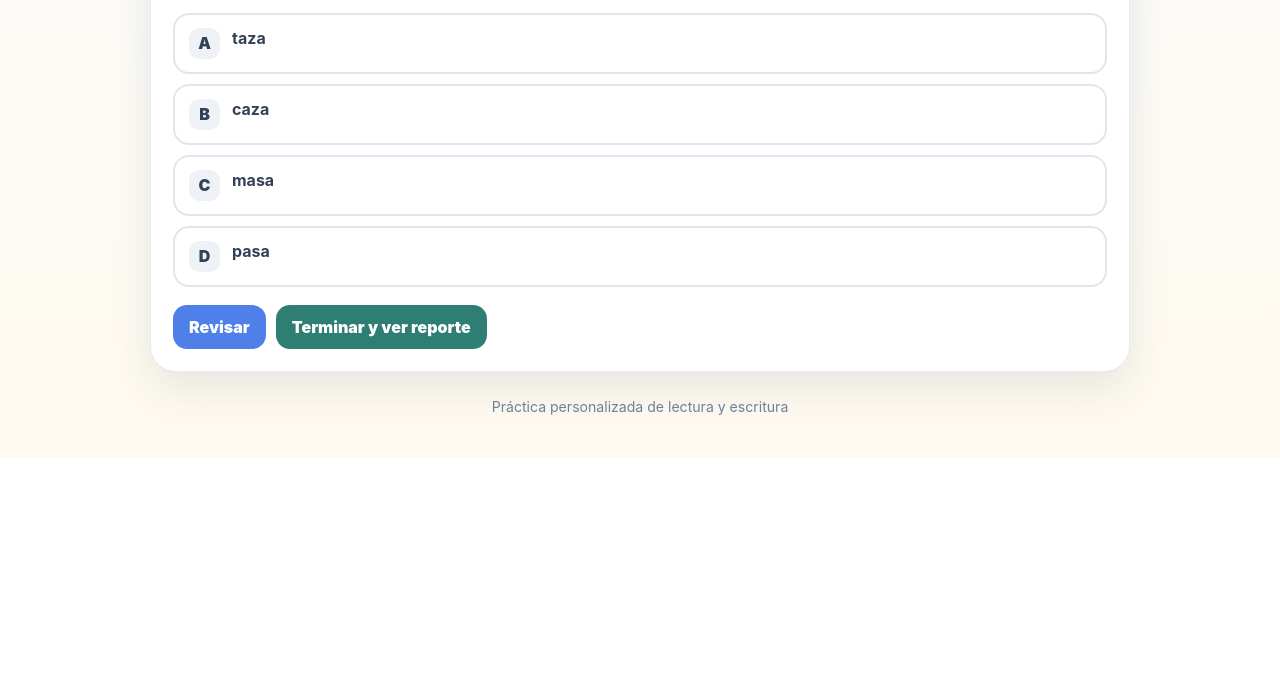
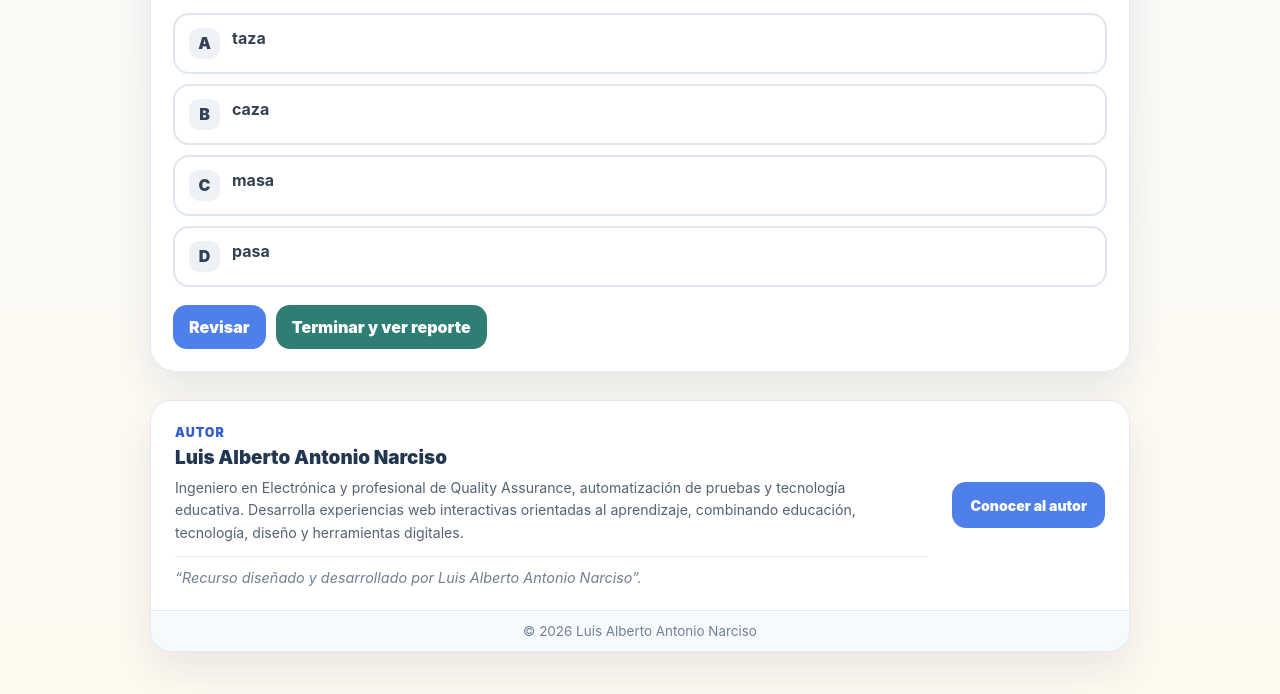
Before and after one commit to narciso1516/Primaria.Educative, a plain HTML site: page Rosalia_Practica_Lectura_Escritura_45_Mejorada.html in a window 1280 px wide. Shown: the part 638-1332 px from the top of the page. Before the commit the page ends 1095 px from the top, so only its background shows below. Drawn offline with Linux system fonts and the light colour scheme.

Commit message:
Quitar nombre de Rosalía y agregar footer profesional del autor

```diff
--- a/Rosalia_Practica_Lectura_Escritura_45_Mejorada.html
+++ b/Rosalia_Practica_Lectura_Escritura_45_Mejorada.html
@@ -3,7 +3,7 @@
 <head>
 <meta charset="UTF-8">
 <meta name="viewport" content="width=device-width, initial-scale=1.0">
-<title>Rosalía · Práctica de lectura y escritura</title>
+<title>Práctica de lectura y escritura</title>
 <style>
 :root{--azul:#4f7fe8;--azul2:#315fca;--verde:#4b9b63;--verde2:#2f7e73;--amarillo:#f3b51b;--tinta:#23364f;--gris:#64748b;--borde:#e5eaf1;--sombra:0 18px 42px rgba(35,54,79,.10)}
 *{box-sizing:border-box} body{margin:0;font-family:Inter,system-ui,-apple-system,"Segoe UI",sans-serif;background:linear-gradient(180deg,#f6fbff,#fffaf0);color:var(--tinta);min-height:100vh}
@@ -19,15 +19,37 @@ h1{font-size:clamp(1.8rem,4vw,3rem);line-height:1.02;margin:12px 0 8px}.hero p,.
 .dictation-box{background:linear-gradient(135deg,#fffaf0,#f7fbff);border:1px dashed #cfd9e6;border-radius:20px;padding:18px}.notebook{font-size:3rem}.listen-count{font-size:.88rem;color:var(--gris);margin-top:9px}.finish-note{background:#fff4d9;border:1px solid #f4d58a;border-radius:18px;padding:16px;margin-top:14px}
 .report{display:none;margin-top:18px}.report.show{display:block}.scoregrid{display:grid;grid-template-columns:repeat(3,1fr);gap:12px;margin:16px 0}.score{background:#f7fafc;border:1px solid var(--borde);border-radius:18px;padding:16px;text-align:center}.score strong{display:block;font-size:1.7rem;color:var(--azul2)}
 .result-list{display:grid;gap:8px}.result-row{display:grid;grid-template-columns:46px 1fr auto;gap:10px;align-items:center;padding:10px 12px;border:1px solid var(--borde);border-radius:13px}.bad{color:#b13e3e;font-weight:900}footer{text-align:center;color:#718096;font-size:.88rem;margin:26px 0}
+.lan-author-footer{margin:28px 0 0;border:1px solid var(--borde);border-radius:22px;overflow:hidden;background:#fff;color:var(--tinta);box-shadow:var(--sombra);text-align:left}
+.lan-author-footer__inner{display:grid;grid-template-columns:minmax(0,1fr) auto;gap:24px;align-items:center;padding:24px}
+.lan-author-footer__eyebrow{margin:0 0 6px;color:var(--azul2);font-size:.78rem;font-weight:900;letter-spacing:.08em;text-transform:uppercase}
+.lan-author-footer__name{margin:0 0 8px;font-size:1.18rem;font-weight:950;color:var(--tinta)}
+.lan-author-footer__description{margin:0;color:#536273;line-height:1.6;max-width:720px}
+.lan-author-footer__quote{margin:12px 0 0;padding-top:12px;border-top:1px solid var(--borde);color:#718096;font-size:.9rem;font-style:italic}
+.lan-author-footer__button{display:inline-flex;align-items:center;justify-content:center;min-height:46px;padding:12px 18px;border-radius:14px;background:var(--azul);color:#fff;text-decoration:none;font-weight:900;white-space:nowrap;transition:transform .18s ease,background .18s ease}
+.lan-author-footer__button:hover{background:var(--azul2);transform:translateY(-1px)}
+.lan-author-footer__bottom{padding:12px 24px;border-top:1px solid var(--borde);background:#f7fafc;text-align:center;color:#718096;font-size:.84rem}
+@media(max-width:650px){.lan-author-footer__inner{grid-template-columns:1fr;padding:18px}.lan-author-footer__button{width:100%}.lan-author-footer__bottom{padding:11px 18px}}
 @media(max-width:650px){.wrap{width:min(100% - 18px,980px);margin-top:12px}.hero,.card{padding:17px;border-radius:21px}.tabs{gap:6px}.tab{font-size:.83rem;padding:11px 6px}.toprow{flex-direction:column}.scoregrid{grid-template-columns:1fr}}
 </style>
 </head>
 <body>
 <div class="wrap">
-<section class="hero"><span class="kicker">📚 Práctica personalizada</span><h1>Rosalía · lectura y escritura</h1><p>3 bloques de 15 actividades. Lee, piensa, escucha y escribe con calma.</p><div class="student"><span class="pill">3.º de primaria</span><span class="pill">45 actividades</span><span class="pill">Práctica progresiva</span></div></section>
+<section class="hero"><span class="kicker">📚 Práctica personalizada</span><h1>Práctica de lectura y escritura</h1><p>3 bloques de 15 actividades. Lee, piensa, escucha y escribe con calma.</p><div class="student"><span class="pill">3.º de primaria</span><span class="pill">45 actividades</span><span class="pill">Práctica progresiva</span></div></section>
 <div class="tabs"><button class="tab active" id="tab0" onclick="goBlock(0)">Bloque 1</button><button class="tab" id="tab1" onclick="goBlock(1)">Bloque 2</button><button class="tab" id="tab2" onclick="goBlock(2)">Bloque 3</button></div>
 <main class="card"><div class="toprow"><span class="badge" id="counter"></span><span id="totalProgress"></span></div><div class="progress"><div class="bar" id="bar"></div></div><div id="exerciseArea"></div></main>
-<section class="card report" id="report"></section><footer>Práctica personalizada de lectura y escritura</footer>
+<section class="card report" id="report"></section>
+<footer class="lan-author-footer" aria-label="Información del autor">
+  <div class="lan-author-footer__inner">
+    <div>
+      <p class="lan-author-footer__eyebrow">Autor</p>
+      <p class="lan-author-footer__name">Luis Alberto Antonio Narciso</p>
+      <p class="lan-author-footer__description">Ingeniero en Electrónica y profesional de Quality Assurance, automatización de pruebas y tecnología educativa. Desarrolla experiencias web interactivas orientadas al aprendizaje, combinando educación, tecnología, diseño y herramientas digitales.</p>
+      <p class="lan-author-footer__quote">“Recurso diseñado y desarrollado por Luis Alberto Antonio Narciso”.</p>
+    </div>
+    <a class="lan-author-footer__button" href="https://narciso1516.github.io/narcisotesting.com/" target="_blank" rel="noopener noreferrer">Conocer al autor</a>
+  </div>
+  <div class="lan-author-footer__bottom">© 2026 Luis Alberto Antonio Narciso</div>
+</footer>
 </div>
 <script>
 const blocks=[
@@ -46,7 +68,7 @@ const blocks=[
 {q:"¿Cuál palabra nombra algo que usamos para escribir?",o:["ventana","zapato","plato","lápiz"],a:3},
 {q:"¿Cuál palabra comienza con «ma»?",o:["mano","mono","mina","mundo"],a:0},
 {q:"¿Cuál palabra tiene cuatro sílabas?",o:["pan","mariposa","tren","flor"],a:1},
-{q:"Completa: “Rosalía lee un ___.”",o:["lago","lobo","libro","luna"],a:2}]},
+{q:"Completa: “La alumna lee un ___.”",o:["lago","lobo","libro","luna"],a:2}]},
 {title:"Bloque 2 · Pienso y completo",instruction:"Observa las sílabas y el sentido de la oración. Las respuestas correctas cambian de inciso.",items:[
 {q:"Completa: ca___ta",o:["mi","ma","mo","mu"],a:0},
 {q:"Completa: pe___ta",o:["la","lo","lu","le"],a:1},
@@ -72,15 +94,15 @@ function updateTop(){ $("counter").textContent=`Bloque ${block+1} · ejercicio $
 function goBlock(b){block=b;idx=0;$("report").classList.remove("show");render()}
 function render(){updateTop();const area=$("exerciseArea"),B=blocks[block];
 if(block<2){const it=B.items[idx],sel=answers[block][idx];area.innerHTML=`<div class="instruction"><b>${B.title}</b><br>${B.instruction}</div><div class="question">${esc(it.q)}</div><p class="sub">Selecciona una respuesta.</p><div class="options">${it.o.map((x,i)=>`<button class="opt ${sel===i?'selected':''}" onclick="choose(${i})"><span class="letter">${'ABCD'[i]}</span><span>${esc(x)}</span></button>`).join('')}</div><div id="fb" class="feedback"></div><div class="actions"><button class="btn primary" onclick="review()">Revisar</button>${idx>0?'<button class="btn ghost" onclick="prev()">Anterior</button>':''}<button class="btn secondary" onclick="finish()">Terminar y ver reporte</button></div>`}
-else{area.innerHTML=`<div class="instruction"><b>${B.title}</b><br>Rosalía: escucha con atención. <strong>Escribe la palabra en tu libreta</strong>. No la escribas en la pantalla.</div><div class="question">✏️ Palabra ${idx+1} de 15</div><p class="sub">Escucha, piensa, escribe y revisa tu letra.</p><div class="dictation-box"><div class="notebook">📓</div><b>1.</b> Presiona Escuchar.<br><b>2.</b> Escríbela en tu libreta sin verla escrita.<br><b>3.</b> Revisa que no falten letras.<div class="actions"><button class="btn warn" onclick="speakWord()">🔊 Escuchar</button><button class="btn primary" onclick="dictNext()">✓ Ya la escribí · siguiente</button>${idx>0?'<button class="btn ghost" onclick="dictPrev()">Anterior</button>':''}</div><div class="listen-count" id="listenCount">${listenUses[idx]} de 3 escuchas usadas.</div></div><div class="finish-note"><b>Al terminar:</b> toma una fotografía clara de tu libreta y envíasela a tu maestro.</div><div class="actions"><button class="btn secondary" onclick="finish()">Terminar y ver reporte</button></div>`}}
+else{area.innerHTML=`<div class="instruction"><b>${B.title}</b><br>Estudiante: escucha con atención. <strong>Escribe la palabra en tu libreta</strong>. No la escribas en la pantalla.</div><div class="question">✏️ Palabra ${idx+1} de 15</div><p class="sub">Escucha, piensa, escribe y revisa tu letra.</p><div class="dictation-box"><div class="notebook">📓</div><b>1.</b> Presiona Escuchar.<br><b>2.</b> Escríbela en tu libreta sin verla escrita.<br><b>3.</b> Revisa que no falten letras.<div class="actions"><button class="btn warn" onclick="speakWord()">🔊 Escuchar</button><button class="btn primary" onclick="dictNext()">✓ Ya la escribí · siguiente</button>${idx>0?'<button class="btn ghost" onclick="dictPrev()">Anterior</button>':''}</div><div class="listen-count" id="listenCount">${listenUses[idx]} de 3 escuchas usadas.</div></div><div class="finish-note"><b>Al terminar:</b> toma una fotografía clara de tu libreta y envíasela a tu maestro.</div><div class="actions"><button class="btn secondary" onclick="finish()">Terminar y ver reporte</button></div>`}}
 function choose(i){answers[block][idx]=i;render()} function prev(){if(idx>0){idx--;render()}}
 function review(){const it=blocks[block].items[idx],sel=answers[block][idx],fb=$("fb");if(sel===null){fb.className="feedback no";fb.textContent="Primero elige una respuesta.";return}if(sel===it.a){fb.className="feedback ok";fb.textContent="✓ Muy bien. Continúa.";setTimeout(()=>{if(idx<14){idx++;render()}},550)}else{fb.className="feedback no";fb.textContent="Aún no. Lee otra vez y vuelve a intentarlo."}}
 function speakWord(){if(listenUses[idx]>=3){$("listenCount").textContent="Ya usaste las 3 escuchas. Ahora escribe con calma.";return}listenUses[idx]++;const u=new SpeechSynthesisUtterance(blocks[2].words[idx]);u.lang="es-MX";u.rate=.72;speechSynthesis.cancel();speechSynthesis.speak(u);$("listenCount").textContent=`${listenUses[idx]} de 3 escuchas usadas.`}
 function dictNext(){if(listenUses[idx]===0){alert("Primero escucha la palabra.");return}dictDone[idx]=true;if(idx<14){idx++;render()}else{showDictFinish()}}
 function dictPrev(){if(idx>0){idx--;render()}}
-function showDictFinish(){$("exerciseArea").innerHTML=`<div class="instruction"><b>¡Terminaste el dictado!</b><br>Ahora haz el cierre de aprendizaje.</div><div class="question">📸 Envía evidencia a tu maestro</div><div class="finish-note"><b>Rosalía:</b> revisa que tengas las 15 palabras numeradas. Toma una fotografía clara y completa de tu libreta y <b>envíasela a tu maestro</b>.</div><div style="line-height:2;margin-top:14px">☐ Escribí las 15 palabras.<br>☐ Revisé que no me faltaran letras.<br>☐ Mi letra se puede leer.<br>☐ Tomé una foto clara.</div><div class="actions"><button class="btn primary" onclick="showCorrections()">Ver palabras para autocorregir</button><button class="btn secondary" onclick="finish()">Ver reporte final</button></div>`;updateTop()}
+function showDictFinish(){$("exerciseArea").innerHTML=`<div class="instruction"><b>¡Terminaste el dictado!</b><br>Ahora haz el cierre de aprendizaje.</div><div class="question">📸 Envía evidencia a tu maestro</div><div class="finish-note"><b>Estudiante:</b> revisa que tengas las 15 palabras numeradas. Toma una fotografía clara y completa de tu libreta y <b>envíasela a tu maestro</b>.</div><div style="line-height:2;margin-top:14px">☐ Escribí las 15 palabras.<br>☐ Revisé que no me faltaran letras.<br>☐ Mi letra se puede leer.<br>☐ Tomé una foto clara.</div><div class="actions"><button class="btn primary" onclick="showCorrections()">Ver palabras para autocorregir</button><button class="btn secondary" onclick="finish()">Ver reporte final</button></div>`;updateTop()}
 function showCorrections(){$("exerciseArea").innerHTML=`<div class="instruction"><b>Autocorrección</b><br>Compara tu libreta. Si una palabra está diferente, corrígela con otro color sin borrar tu primer intento.</div><div class="question">Lista correcta</div><ol style="columns:2;line-height:1.9;font-weight:800">${blocks[2].words.map(w=>`<li>${w}</li>`).join('')}</ol><div class="finish-note"><b>Después:</b> toma la foto de tu trabajo y envíala a tu maestro.</div><div class="actions"><button class="btn secondary" onclick="finish()">Ver reporte final</button></div>`}
-function finish(){const b1=blocks[0].items.reduce((s,it,i)=>s+(answers[0][i]===it.a),0),b2=blocks[1].items.reduce((s,it,i)=>s+(answers[1][i]===it.a),0),d=dictDone.filter(Boolean).length,wrong=[];[0,1].forEach(b=>blocks[b].items.forEach((it,i)=>{if(answers[b][i]!==null&&answers[b][i]!==it.a)wrong.push({b,i,q:it.q})}));const r=$("report");r.classList.add("show");r.innerHTML=`<span class="kicker">📊 Reporte de progreso</span><h2>Resultados de Rosalía</h2><p class="sub">Los bloques 1 y 2 se califican automáticamente. El bloque 3 se revisa en la libreta con la fotografía.</p><div class="scoregrid"><div class="score"><strong>${b1}/15</strong>Bloque 1</div><div class="score"><strong>${b2}/15</strong>Bloque 2</div><div class="score"><strong>${d}/15</strong>Dictados realizados</div></div><div class="instruction"><b>Objetivo del bloque 3</b><br>Relacionar sonido y escritura, mejorar atención auditiva y revisar la escritura manuscrita.</div>${wrong.length?`<h3>Actividades para volver a practicar</h3><div class="result-list">${wrong.map(x=>`<div class="result-row"><span class="bad">✕</span><span>${esc(x.q)}</span><span>Bloque ${x.b+1}</span></div>`).join('')}</div>`:'<div class="feedback ok">✓ No hay respuestas incorrectas registradas en los bloques 1 y 2.</div>'}<div class="actions"><button class="btn ghost" onclick="window.scrollTo({top:0,behavior:'smooth'})">Volver arriba</button></div>`;r.scrollIntoView({behavior:"smooth"})}
+function finish(){const b1=blocks[0].items.reduce((s,it,i)=>s+(answers[0][i]===it.a),0),b2=blocks[1].items.reduce((s,it,i)=>s+(answers[1][i]===it.a),0),d=dictDone.filter(Boolean).length,wrong=[];[0,1].forEach(b=>blocks[b].items.forEach((it,i)=>{if(answers[b][i]!==null&&answers[b][i]!==it.a)wrong.push({b,i,q:it.q})}));const r=$("report");r.classList.add("show");r.innerHTML=`<span class="kicker">📊 Reporte de progreso</span><h2>Resultados del estudiante</h2><p class="sub">Los bloques 1 y 2 se califican automáticamente. El bloque 3 se revisa en la libreta con la fotografía.</p><div class="scoregrid"><div class="score"><strong>${b1}/15</strong>Bloque 1</div><div class="score"><strong>${b2}/15</strong>Bloque 2</div><div class="score"><strong>${d}/15</strong>Dictados realizados</div></div><div class="instruction"><b>Objetivo del bloque 3</b><br>Relacionar sonido y escritura, mejorar atención auditiva y revisar la escritura manuscrita.</div>${wrong.length?`<h3>Actividades para volver a practicar</h3><div class="result-list">${wrong.map(x=>`<div class="result-row"><span class="bad">✕</span><span>${esc(x.q)}</span><span>Bloque ${x.b+1}</span></div>`).join('')}</div>`:'<div class="feedback ok">✓ No hay respuestas incorrectas registradas en los bloques 1 y 2.</div>'}<div class="actions"><button class="btn ghost" onclick="window.scrollTo({top:0,behavior:'smooth'})">Volver arriba</button></div>`;r.scrollIntoView({behavior:"smooth"})}
 render();
 </script>
 </body></html>
```
